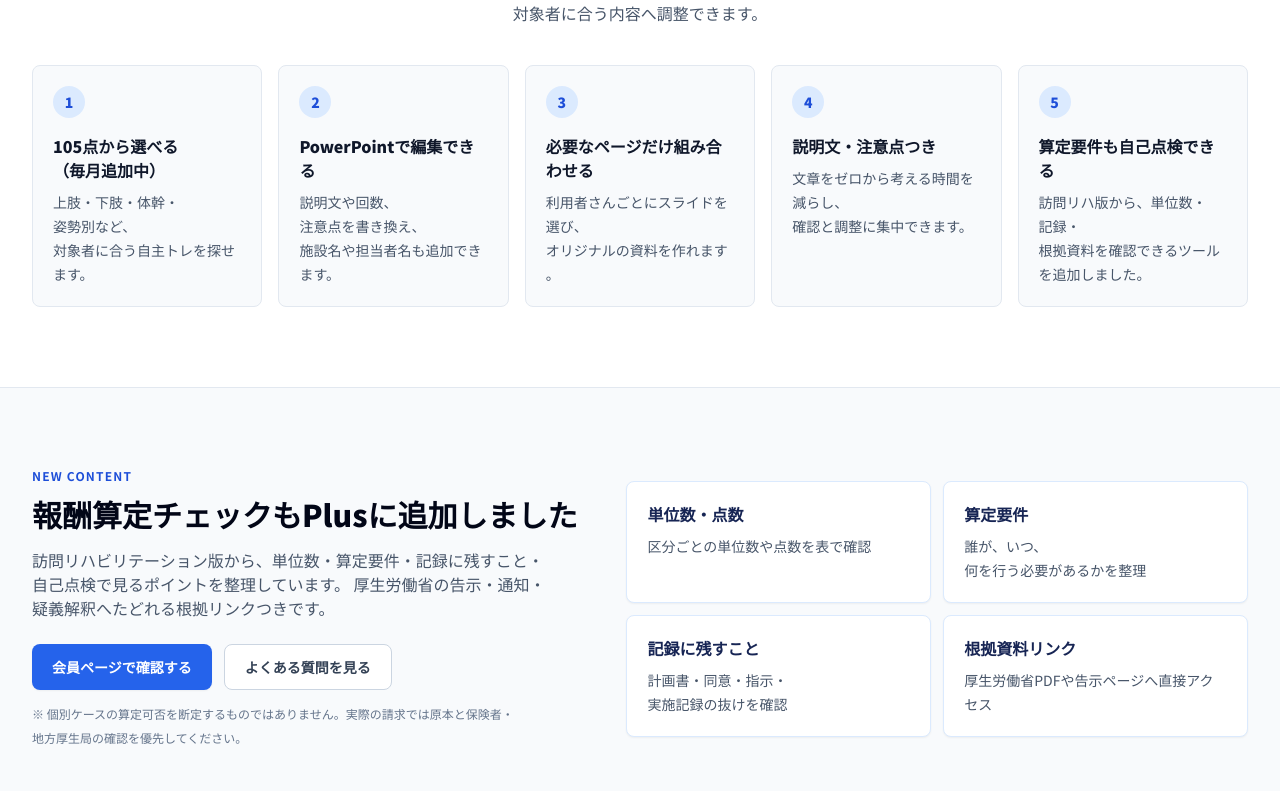
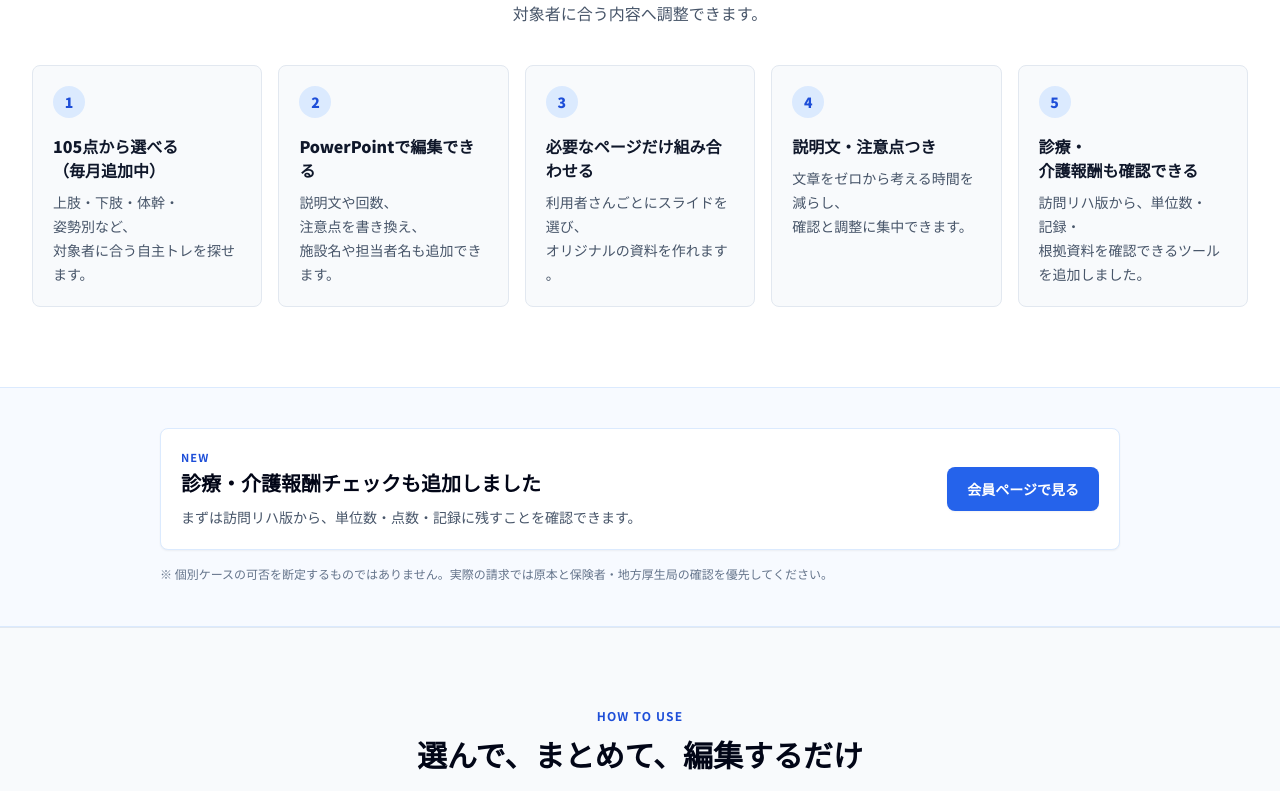
Before and after one commit to makomaru2023/jishutore-starter, a Next.js app: page /products/jishutore-plus in a window 1280 px wide. Shown: the part 863-1654 px from the top of the page. Built offline with nearby package versions, Linux system fonts and the light colour scheme.

Commit message:
refine Plus fee check copy
Co-Authored-By: Codex <codex@openai.com>

```diff
--- a/src/app/plus/fee-check/page.tsx
+++ b/src/app/plus/fee-check/page.tsx
@@ -2,9 +2,9 @@ import type { Metadata } from "next";
 import { FeeCheckTool } from "@/components/plus/FeeCheckTool";
 
 export const metadata: Metadata = {
-    title: "報酬算定チェック｜自主トレ素材庫Plus",
+    title: "診療・介護報酬チェック｜自主トレ素材庫Plus",
     description:
-        "訪問リハビリテーションの単位数・算定要件・記録・自己点検ポイントを、厚生労働省の根拠資料リンクつきで確認できるPlus会員向けツールです。",
+        "訪問リハビリテーションの単位数・点数・算定要件・記録を、厚生労働省の根拠資料リンクつきで確認できるPlus会員向けツールです。",
     robots: { index: false, follow: false },
 };
 
--- a/src/app/products/jishutore-plus/page.tsx
+++ b/src/app/products/jishutore-plus/page.tsx
@@ -13,11 +13,11 @@ const LINE_URL = "https://lin.ee/79a5bNt";
 
 const OG_TITLE = "自主トレ素材庫Plus｜月額500円〜";
 const OG_DESCRIPTION =
-    "説明文・注意点つきの自主トレスライドを、PowerPointで自由に編集・組み替え。報酬算定チェックも順次追加中です。";
+    "説明文・注意点つきの自主トレスライドを、PowerPointで自由に編集・組み替え。診療・介護報酬チェックも順次追加中です。";
 
 export const metadata: Metadata = {
     title: "自主トレ素材庫Plus｜編集できるPowerPoint素材｜月額500円〜",
-    description: `${PLUS_SLIDE_COUNT}点の運動スライド（毎月追加中）から必要なページを選び、PowerPointで編集・組み替えできる月額サービスです。訪問リハ版の報酬算定チェックも追加。7月登録は永続月額500円（8月〜680円、以降は素材点数に応じて改定）。既存会員は据え置き。`,
+    description: `${PLUS_SLIDE_COUNT}点の運動スライド（毎月追加中）から必要なページを選び、PowerPointで編集・組み替えできる月額サービスです。訪問リハ版の診療・介護報酬チェックも追加。7月登録は永続月額500円（8月〜680円、以降は素材点数に応じて改定）。既存会員は据え置き。`,
     alternates: {
         canonical: "https://jishutore-sozaiko.online/products/jishutore-plus/",
     },
@@ -99,7 +99,7 @@ const features = [
         body: "文章をゼロから考える時間を減らし、確認と調整に集中できます。",
     },
     {
-        title: "算定要件も自己点検できる",
+        title: "診療・介護報酬も確認できる",
         body: "訪問リハ版から、単位数・記録・根拠資料を確認できるツールを追加しました。",
     },
 ] as const;
@@ -142,7 +142,7 @@ const comparisonRows = [
         plus: "契約中は追加分も利用可能",
     },
     {
-        label: "算定要件チェック",
+        label: "報酬チェック",
         free: "―",
         set: "―",
         plus: "訪問リハ版から順次追加",
@@ -200,8 +200,8 @@ const faqs: { q: string; a: string }[] = [
         a: "クレジットカード決済（Stripe）です。決済が完了すると、すぐに資料庫をご利用いただけます。",
     },
     {
-        q: "報酬算定チェックは何ができますか？",
-        a: "現在は訪問リハビリテーション版のパイロットを収録しています。単位数、算定要件、記録に残すこと、自己点検で見るポイントを、厚生労働省の根拠資料リンクつきで確認できます。",
+        q: "診療・介護報酬チェックは何ができますか？",
+        a: "現在は訪問リハビリテーション版のパイロットを収録しています。単位数や点数、算定要件、記録に残すことを、厚生労働省の根拠資料リンクつきで確認できます。",
     },
     {
         q: "月の途中で登録すると損しませんか？",
@@ -309,50 +309,28 @@ export default function JishutorePlusPage() {
                     </div>
                 </section>
 
-                <section className="border-y border-slate-200 bg-slate-50 py-14 sm:py-20">
-                    <div className="mx-auto max-w-7xl px-4 sm:px-6 lg:px-8">
-                        <div className="grid gap-8 lg:grid-cols-[minmax(0,0.95fr)_minmax(0,1.05fr)] lg:items-center">
-                            <div>
-                                <p className="text-xs font-bold tracking-widest text-blue-700">NEW CONTENT</p>
-                                <h2 className="mt-3 text-2xl font-black leading-tight text-slate-950 sm:text-3xl">
-                                    報酬算定チェックもPlusに追加しました
+                <section className="border-y border-blue-100 bg-blue-50/50 py-8 sm:py-10">
+                    <div className="mx-auto max-w-5xl px-4 sm:px-6 lg:px-8">
+                        <div className="flex flex-col gap-4 rounded-lg border border-blue-100 bg-white p-5 shadow-sm sm:flex-row sm:items-center sm:justify-between">
+                            <div className="min-w-0">
+                                <p className="text-[11px] font-bold tracking-widest text-blue-700">NEW</p>
+                                <h2 className="mt-1 text-lg font-black leading-tight text-slate-950 sm:text-xl">
+                                    診療・介護報酬チェックも追加しました
                                 </h2>
-                                <p className="mt-4 text-sm leading-7 text-slate-600 sm:text-base">
-                                    訪問リハビリテーション版から、単位数・算定要件・記録に残すこと・自己点検で見るポイントを整理しています。
-                                    厚生労働省の告示・通知・疑義解釈へたどれる根拠リンクつきです。
-                                </p>
-                                <div className="mt-6 flex flex-col gap-3 sm:flex-row">
-                                    <Link
-                                        href="/plus/fee-check/"
-                                        className="inline-flex items-center justify-center rounded-lg bg-blue-600 px-5 py-3 text-sm font-bold text-white shadow-sm transition hover:bg-blue-700"
-                                    >
-                                        会員ページで確認する
-                                    </Link>
-                                    <Link
-                                        href="#faq"
-                                        className="inline-flex items-center justify-center rounded-lg border border-slate-300 bg-white px-5 py-3 text-sm font-bold text-slate-700 transition hover:border-blue-300 hover:text-blue-700"
-                                    >
-                                        よくある質問を見る
-                                    </Link>
-                                </div>
-                                <p className="mt-3 text-xs leading-6 text-slate-500">
-                                    ※ 個別ケースの算定可否を断定するものではありません。実際の請求では原本と保険者・地方厚生局の確認を優先してください。
+                                <p className="mt-2 text-sm leading-6 text-slate-600">
+                                    まずは訪問リハ版から、単位数・点数・記録に残すことを確認できます。
                                 </p>
                             </div>
-                            <div className="grid gap-3 sm:grid-cols-2">
-                                {[
-                                    ["単位数・点数", "区分ごとの単位数や点数を表で確認"],
-                                    ["算定要件", "誰が、いつ、何を行う必要があるかを整理"],
-                                    ["記録に残すこと", "計画書・同意・指示・実施記録の抜けを確認"],
-                                    ["根拠資料リンク", "厚生労働省PDFや告示ページへ直接アクセス"],
-                                ].map(([title, body]) => (
-                                    <article key={title} className="rounded-lg border border-blue-100 bg-white p-5 shadow-sm">
-                                        <h3 className="text-base font-black text-blue-950">{title}</h3>
-                                        <p className="mt-2 text-sm leading-6 text-slate-600">{body}</p>
-                                    </article>
-                                ))}
-                            </div>
+                            <Link
+                                href="/plus/fee-check/"
+                                className="inline-flex flex-shrink-0 items-center justify-center rounded-lg bg-blue-600 px-5 py-3 text-sm font-bold text-white shadow-sm transition hover:bg-blue-700"
+                            >
+                                会員ページで見る
+                            </Link>
                         </div>
+                        <p className="mt-3 text-xs leading-6 text-slate-500">
+                            ※ 個別ケースの可否を断定するものではありません。実際の請求では原本と保険者・地方厚生局の確認を優先してください。
+                        </p>
                     </div>
                 </section>
 
--- a/src/components/plus/FeeCheckTool.tsx
+++ b/src/components/plus/FeeCheckTool.tsx
@@ -264,7 +264,7 @@ export function FeeCheckTool() {
                         </svg>
                     </a>
                     <div className="min-w-0">
-                        <p className="text-base font-black leading-tight text-slate-900 sm:text-lg">報酬算定チェック</p>
+                        <p className="text-base font-black leading-tight text-slate-900 sm:text-lg">診療・介護報酬チェック</p>
                         <p className="hidden truncate text-xs text-slate-500 sm:block">
                             {feeData.domainLabel}の算定要件を、根拠資料つきで自己点検
                         </p>
--- a/src/components/plus/PlusLibrary.tsx
+++ b/src/components/plus/PlusLibrary.tsx
@@ -310,7 +310,7 @@ export function PlusLibrary() {
                             href="/plus/fee-check/"
                             className="hidden items-center rounded-full border border-blue-200 bg-blue-50 px-3 py-1.5 text-xs font-bold text-blue-700 transition hover:border-blue-300 hover:bg-blue-100 sm:flex"
                         >
-                            報酬算定チェック
+                            報酬チェック
                         </a>
                         <button
                             type="button"
@@ -352,7 +352,7 @@ export function PlusLibrary() {
                             href="/plus/fee-check/"
                             className="flex flex-1 items-center justify-center rounded-full border border-blue-200 bg-blue-50 px-3 py-2 text-xs font-black text-blue-700 transition hover:border-blue-300 hover:bg-blue-100"
                         >
-                            報酬算定チェック
+                            報酬チェック
                         </a>
                     </div>
                 </nav>
```
